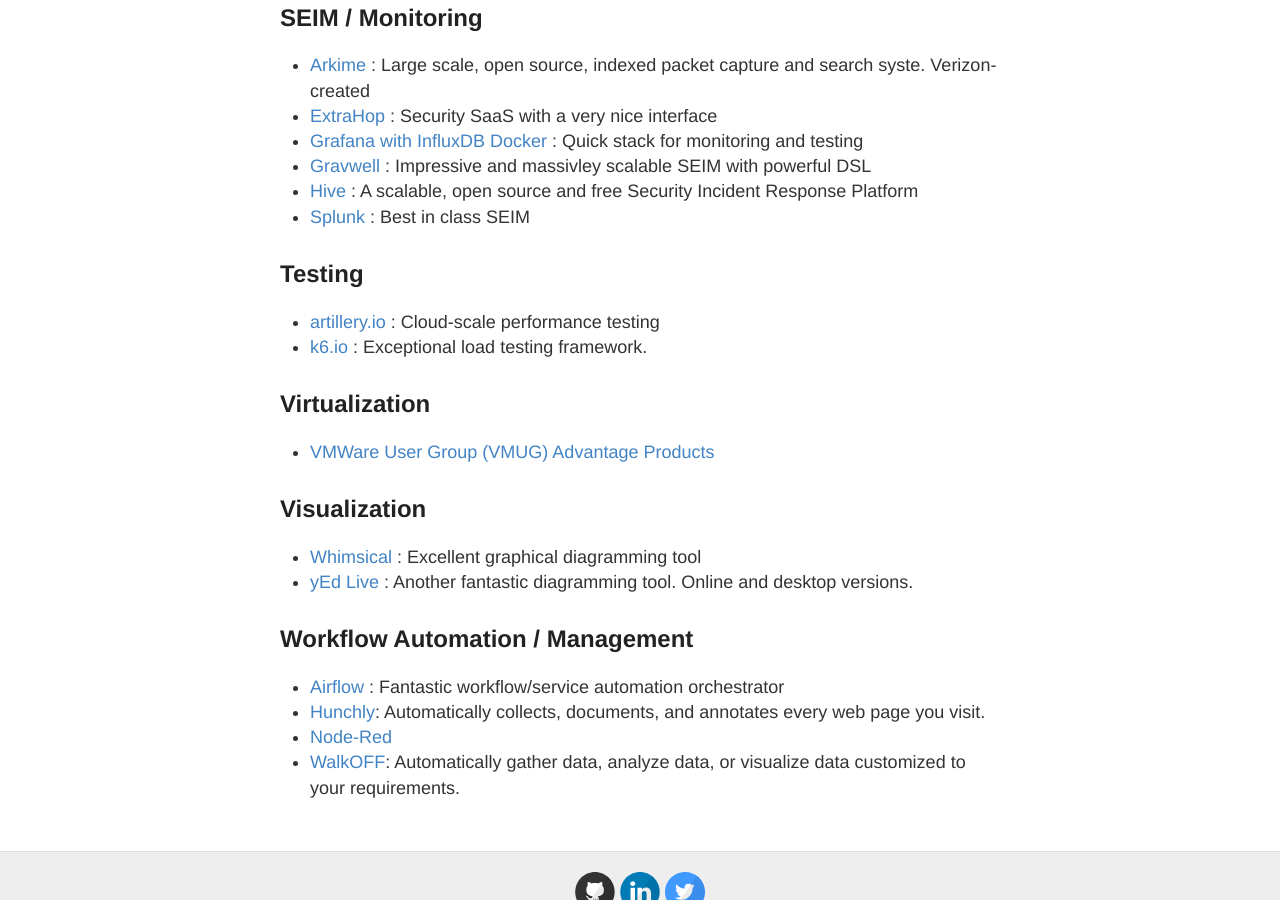
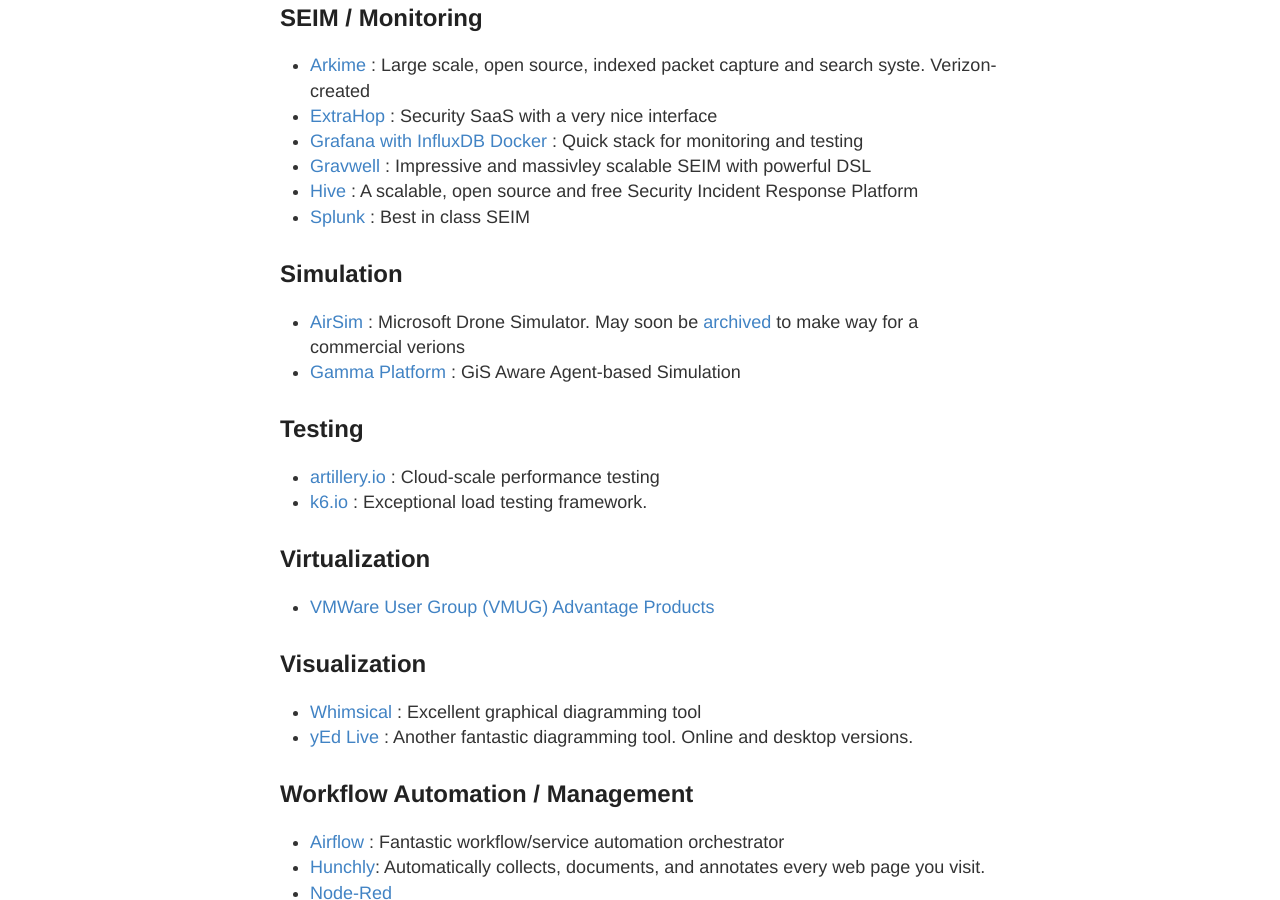
Before and after one commit to stevehenderson/stevehenderson.github.io, a Jekyll site: the page built from tools.md, in a window 1280 px wide and 900 px high, scrolled down 1477 px. Built offline with Jekyll 4.4.1, drawn with Linux system fonts in a browser that asks for light colours; our own code applies the rules of GitHub Pages for plain Markdown files.

Commit message:
Update tools.md

```diff
--- a/tools.md
+++ b/tools.md
@@ -46,6 +46,10 @@
    * [Hive](https://thehive-project.org/) : A scalable, open source and free Security Incident Response Platform
    * [Splunk](https://www.splunk.com/) : Best in class SEIM
 
+## Simulation
+   * [AirSim](https://github.com/microsoft/airsim) : Microsoft Drone Simulator.  May soon be [archived](https://www.microsoft.com/en-us/ai/autonomous-systems-project-airsim?activetab=pivot1%3aprimaryr3) to make way for a commercial verions
+   * [Gamma Platform](https://gama-platform.org/) : GiS Aware Agent-based Simulation
+
 ## Testing
 
    * [artillery.io](https://www.artillery.io/) : Cloud-scale performance testing
```
